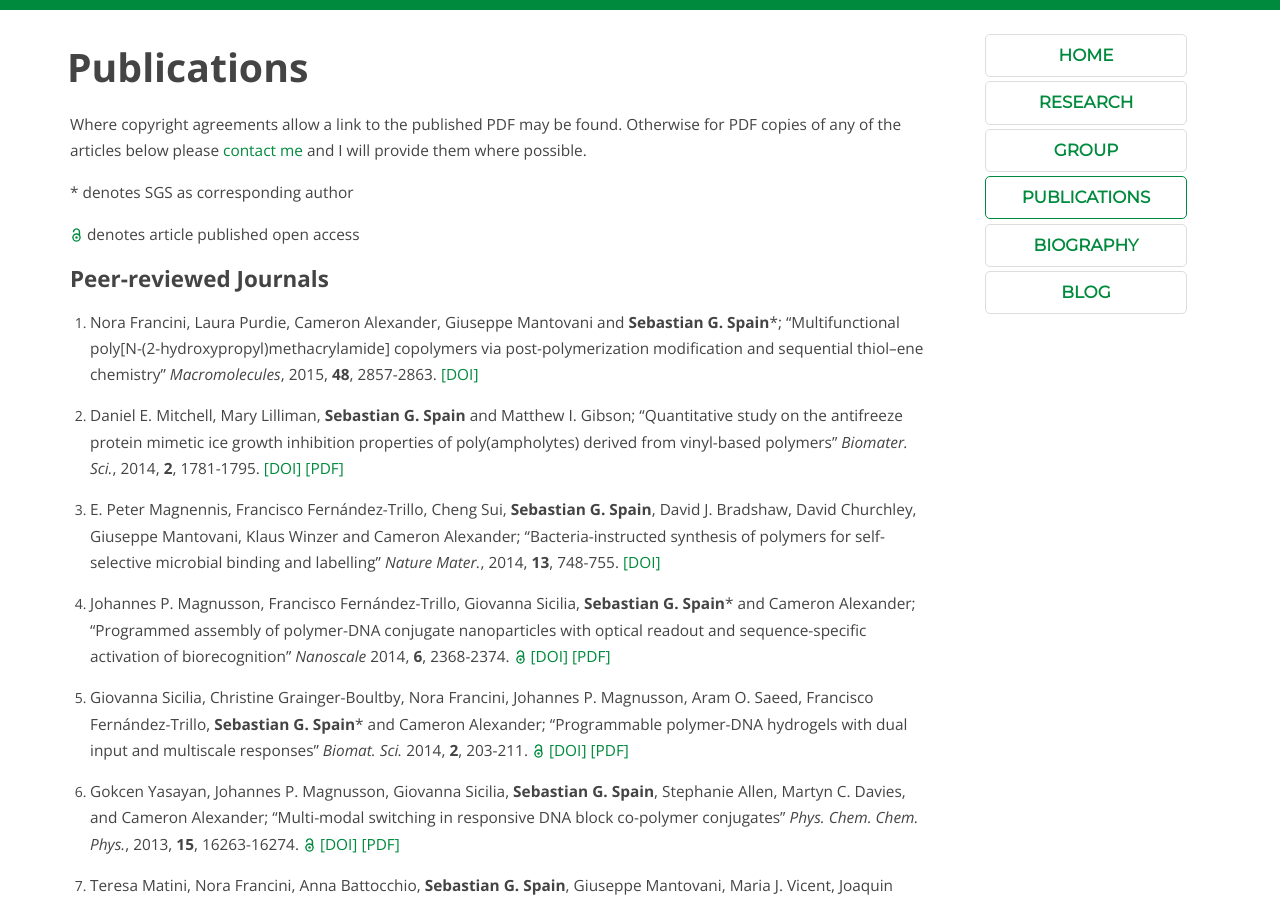
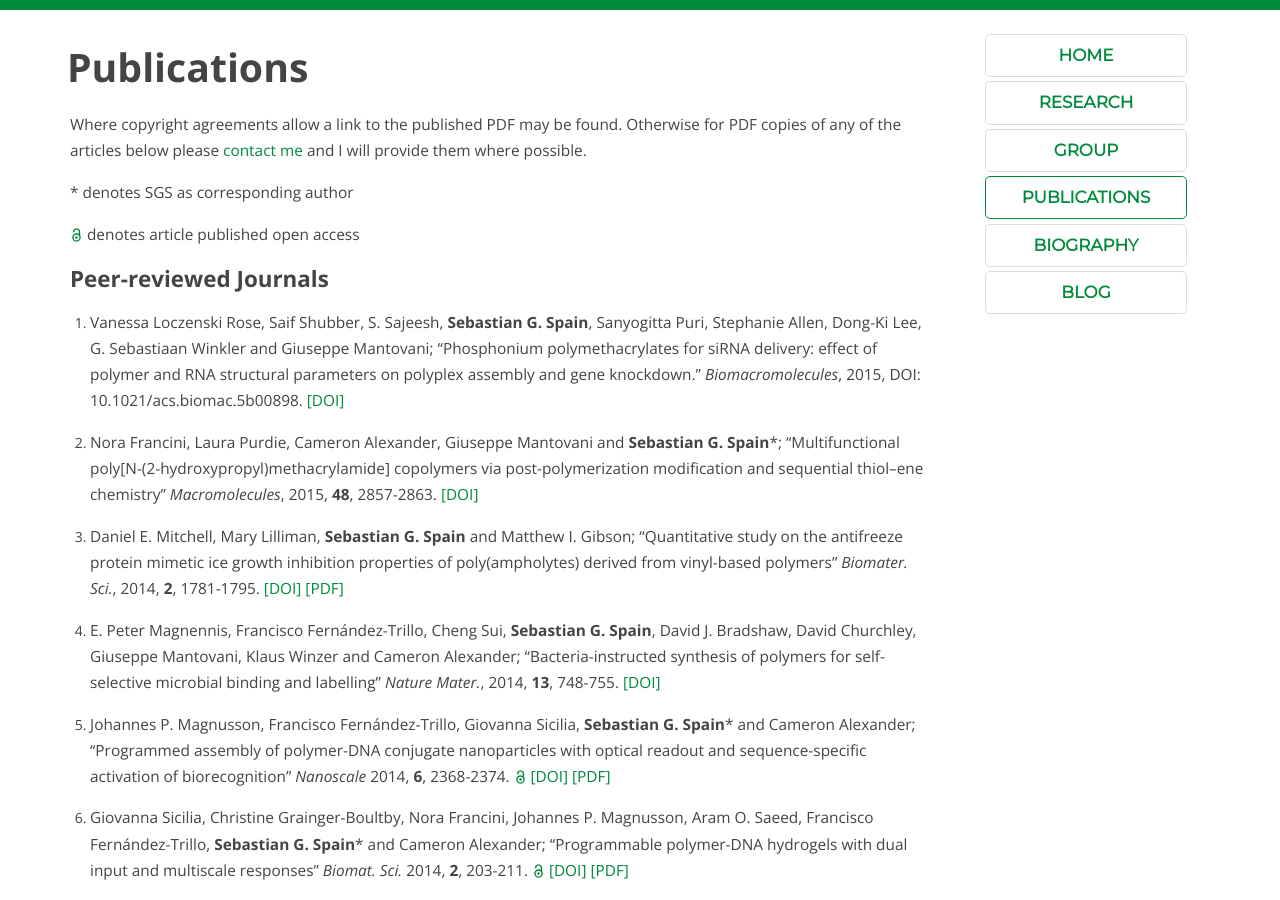
Before and after one commit to sebspain/sebspain.github.io, a Jekyll site: the page built from publications/index.md, in a window 1280 px wide and 900 px high. Built offline with Jekyll 4.4.1, drawn with Linux system fonts in a browser that asks for light colours; Markdown is read by kramdown in place of the engine named in the settings; formulas are drawn with MathJax 3.

Commit message:
New paper added

```diff
--- a/publications/index.md
+++ b/publications/index.md
@@ -11,6 +11,8 @@ Where copyright agreements allow a link to the published PDF may be found. Other
 
 
 ###Peer-reviewed Journals
+1. Vanessa Loczenski Rose, Saif Shubber, S. Sajeesh, <strong>Sebastian G. Spain</strong>, Sanyogitta Puri, Stephanie Allen, Dong-Ki Lee, G. Sebastiaan Winkler and Giuseppe Mantovani; "Phosphonium polymethacrylates for siRNA delivery: effect of polymer and
+RNA structural parameters on polyplex assembly and gene knockdown." <em>Biomacromolecules</em>, 2015, DOI:  10.1021/acs.biomac.5b00898. [\[DOI\]](http://dx.doi.org/10.1021/acs.biomac.5b00898)
 
 1. Nora Francini, Laura Purdie, Cameron Alexander, Giuseppe Mantovani and <strong>Sebastian G. Spain</strong>\*; "Multifunctional poly[N-(2-hydroxypropyl)methacrylamide] copolymers via post-polymerization modification and sequential thiol–ene chemistry" <em>Macromolecules</em>, 2015, <strong>48</strong>, 2857-2863. [\[DOI\]](http://pubs.acs.org/doi/abs/10.1021/acs.macromol.5b00447)
 
```
